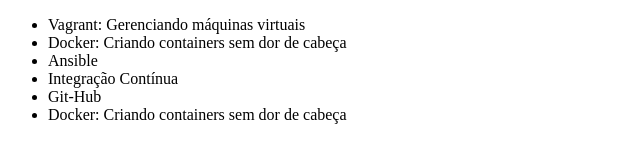
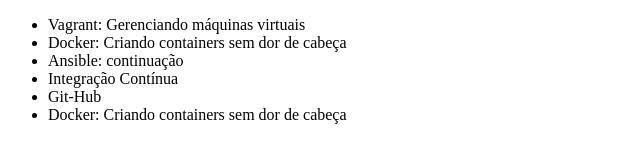
Before and after one commit to lucaAPNT/alura-git, a plain HTML site: page index.html in a window 1280 px wide. Shown: the whole page, without its empty margins (0-640 px from the left). Drawn offline with Linux system fonts and the light colour scheme.

Commit message:
Complementando curso Ansible

```diff
--- a/index.html
+++ b/index.html
@@ -8,7 +8,7 @@
     <ul>
         <li>Vagrant: Gerenciando máquinas virtuais</li>
         <li>Docker: Criando containers sem dor de cabeça</li>
-        <li>Ansible</li>
+        <li>Ansible: continuação</li>
         <li>Integração Contínua</li>
         <li>Git-Hub</li>
         <li>Docker: Criando containers sem dor de cabeça</li>
```
